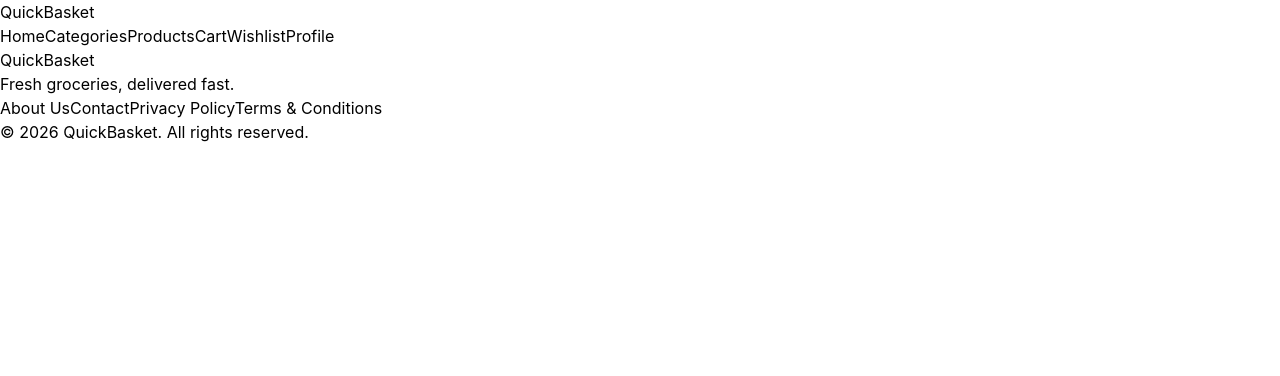
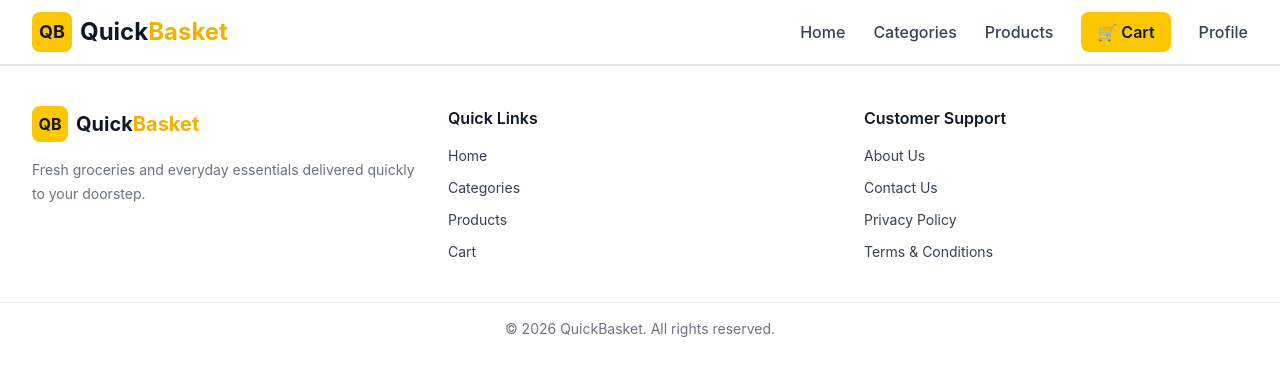
Before and after one commit to TEK-PYRAMID/QuickBasket, a React (Vite) app in the folder QuickBasket/: page / in a window 1280 px wide. Shown: the top 376 px of the page. Built offline with nearby package versions, Linux system fonts and the light colour scheme.

Commit message:
feat: add QuickBasket navbar and footer

```diff
--- a/QuickBasket/src/components/common/Footer.jsx
+++ b/QuickBasket/src/components/common/Footer.jsx
@@ -1,30 +1,80 @@
+import { Link } from "react-router-dom";
+
 const Footer = () => {
   return (
-    <footer className="footer">
-      <div className="footer-container">
+    <footer className="border-t border-gray-200 bg-white text-gray-700">
+      <div className="mx-auto grid max-w-7xl gap-8 px-4 py-10 sm:px-6 md:grid-cols-3 lg:px-8">
 
-        <div className="footer-brand">
-          <h3>QuickBasket</h3>
+        <div>
+          <div className="flex items-center gap-2">
+            <span className="flex h-9 w-9 items-center justify-center rounded-lg bg-yellow-400 font-bold text-gray-900">
+              QB
+            </span>
 
-          <p>
-            Fresh groceries, delivered fast.
+            <h3 className="text-xl font-bold text-gray-900">
+              Quick<span className="text-yellow-500">Basket</span>
+            </h3>
+          </div>
+
+          <p className="mt-4 max-w-sm text-sm leading-6 text-gray-500">
+            Fresh groceries and everyday essentials delivered quickly to your doorstep.
           </p>
         </div>
 
-        <div className="footer-links">
-          <a href="/about">About Us</a>
-          <a href="/contact">Contact</a>
-          <a href="/privacy">Privacy Policy</a>
-          <a href="/terms">Terms & Conditions</a>
+        <div>
+          <h4 className="mb-4 font-semibold text-gray-900">
+            Quick Links
+          </h4>
+
+          <div className="flex flex-col gap-3 text-sm">
+            <Link to="/" className="transition hover:text-yellow-500">
+              Home
+            </Link>
+
+            <Link to="/categories" className="transition hover:text-yellow-500">
+              Categories
+            </Link>
+
+            <Link to="/products" className="transition hover:text-yellow-500">
+              Products
+            </Link>
+
+            <Link to="/cart" className="transition hover:text-yellow-500">
+              Cart
+            </Link>
+          </div>
         </div>
 
-        <div className="footer-copyright">
-          <p>
-            © {new Date().getFullYear()} QuickBasket.
-            All rights reserved.
-          </p>
+        <div>
+          <h4 className="mb-4 font-semibold text-gray-900">
+            Customer Support
+          </h4>
+
+          <div className="flex flex-col gap-3 text-sm">
+            <Link to="/about" className="transition hover:text-yellow-500">
+              About Us
+            </Link>
+
+            <Link to="/contact" className="transition hover:text-yellow-500">
+              Contact Us
+            </Link>
+
+            <Link to="/privacy" className="transition hover:text-yellow-500">
+              Privacy Policy
+            </Link>
+
+            <Link to="/terms" className="transition hover:text-yellow-500">
+              Terms & Conditions
+            </Link>
+          </div>
         </div>
 
+      </div>
+
+      <div className="border-t border-gray-200">
+        <p className="px-4 py-4 text-center text-sm text-gray-500">
+          © {new Date().getFullYear()} QuickBasket. All rights reserved.
+        </p>
       </div>
     </footer>
   );
--- a/QuickBasket/src/components/common/Navbar.jsx
+++ b/QuickBasket/src/components/common/Navbar.jsx
@@ -2,36 +2,62 @@ import { Link } from "react-router-dom";
 
 const Navbar = () => {
   return (
-    <nav className="navbar">
-      <div className="navbar-container">
+    <nav className="border-b border-gray-200 bg-white shadow-sm">
+      <div className="mx-auto flex max-w-7xl items-center justify-between px-4 py-3 sm:px-6 lg:px-8">
 
-        <Link to="/" className="navbar-brand">
-          QuickBasket
+        <Link to="/" className="flex items-center gap-2">
+          <span className="flex h-10 w-10 items-center justify-center rounded-lg bg-yellow-400 text-lg font-bold text-gray-900">
+            QB
+          </span>
+
+          <span className="text-2xl font-bold text-gray-900">
+            Quick<span className="text-yellow-500">Basket</span>
+          </span>
         </Link>
 
-        <div className="navbar-links">
-          <Link to="/">Home</Link>
+        <div className="hidden items-center gap-7 md:flex">
+          <Link
+            to="/"
+            className="font-medium text-gray-700 transition hover:text-yellow-500"
+          >
+            Home
+          </Link>
 
-          <Link to="/categories">
+          <Link
+            to="/categories"
+            className="font-medium text-gray-700 transition hover:text-yellow-500"
+          >
             Categories
           </Link>
 
-          <Link to="/products">
+          <Link
+            to="/products"
+            className="font-medium text-gray-700 transition hover:text-yellow-500"
+          >
             Products
           </Link>
 
-          <Link to="/cart">
-            Cart
+          <Link
+            to="/cart"
+            className="rounded-lg bg-yellow-400 px-4 py-2 font-semibold text-gray-900 transition hover:bg-yellow-500"
+          >
+            🛒 Cart
           </Link>
 
-          <Link to="/wishlist">
-            Wishlist
-          </Link>
-
-          <Link to="/profile">
+          <Link
+            to="/profile"
+            className="font-medium text-gray-700 transition hover:text-yellow-500"
+          >
             Profile
           </Link>
         </div>
+
+        <button
+          type="button"
+          className="rounded-lg border border-gray-300 px-3 py-2 text-xl text-gray-700 md:hidden"
+        >
+          ☰
+        </button>
 
       </div>
     </nav>
```
